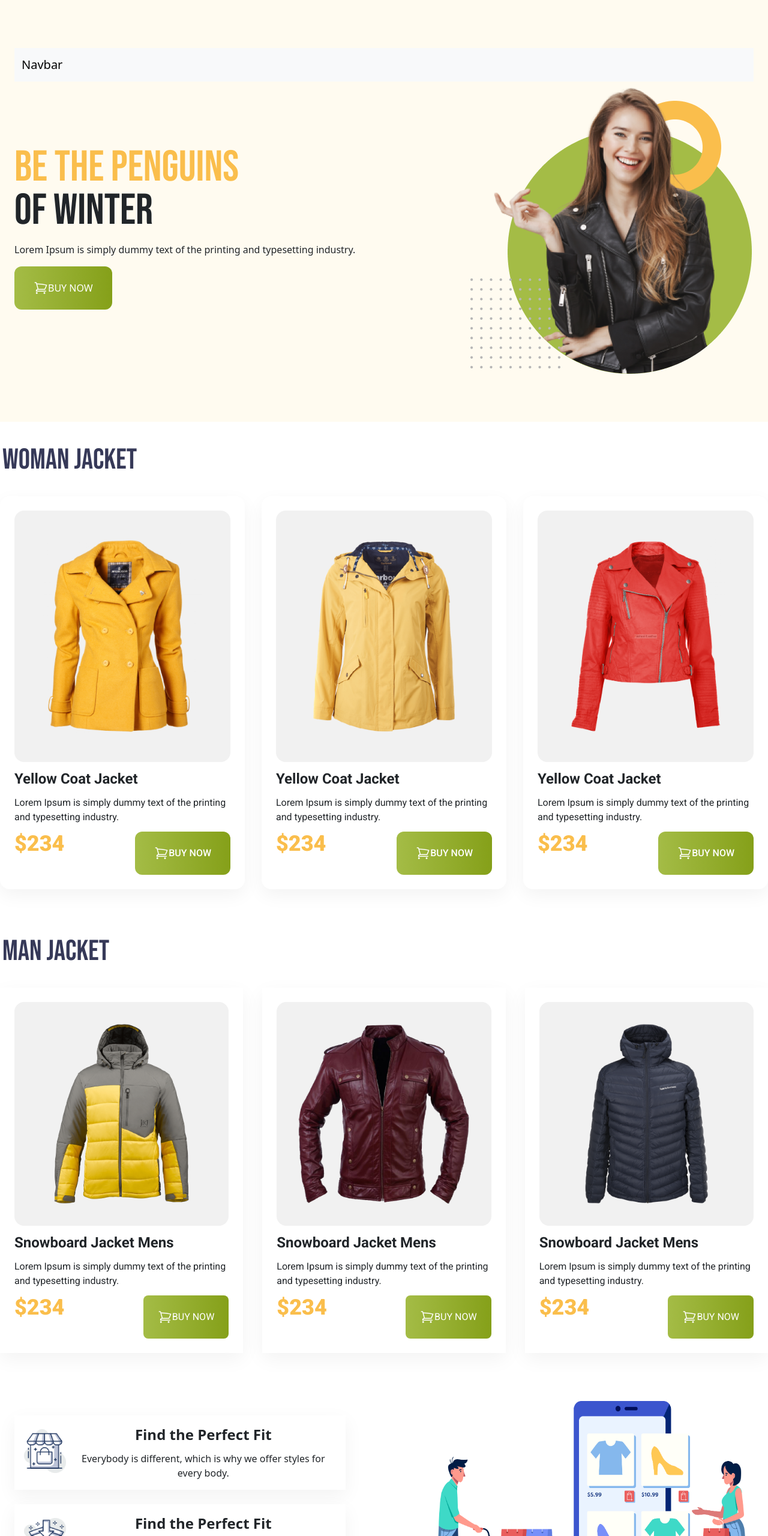
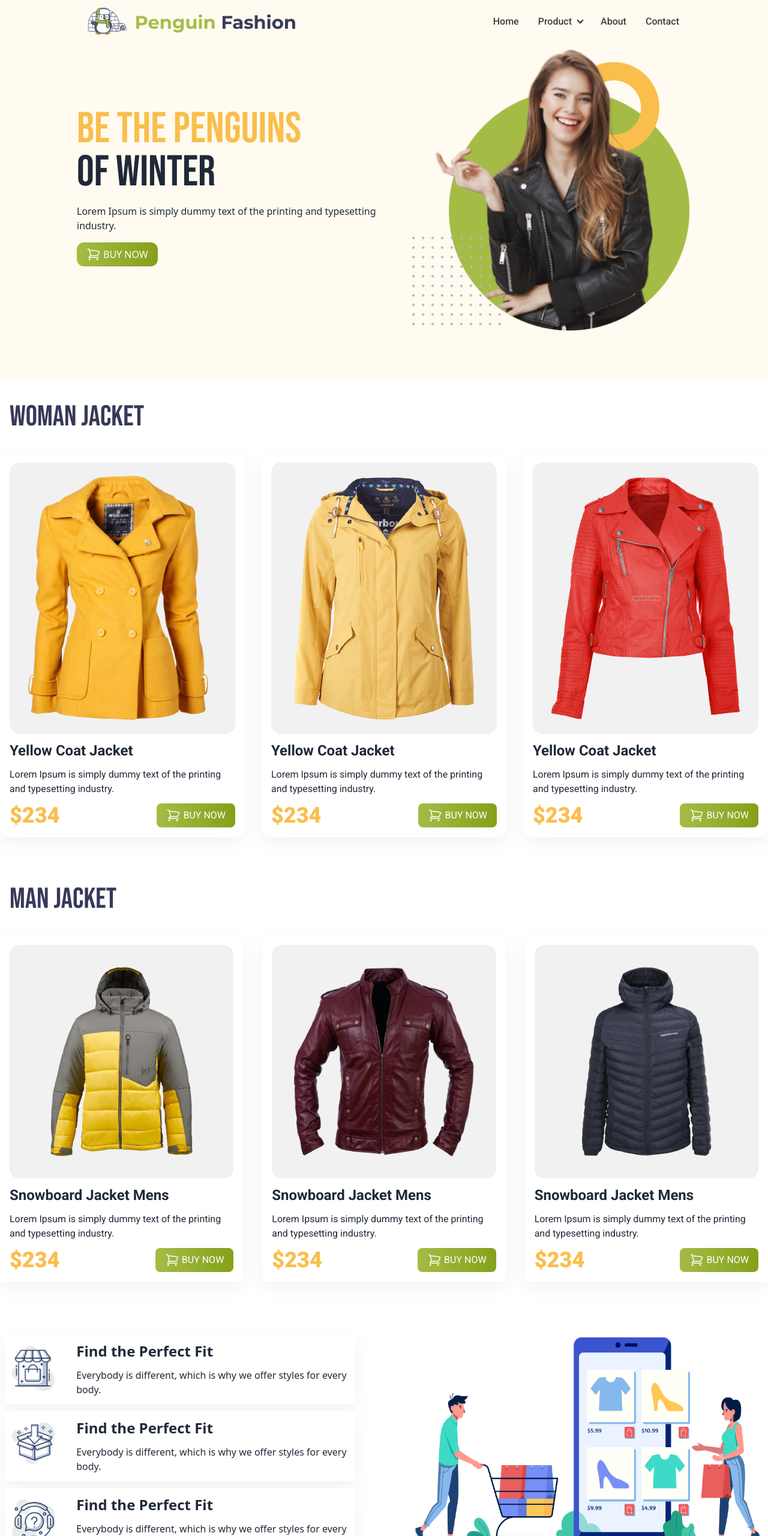
Before and after one commit to tahiamustofa/penguin-after-assignment2, a plain HTML site: page index.html in a window 1280 px wide. Shown: the top 2560 px of the page at 60% size. Drawn offline with nearby package versions, Linux system fonts and the light colour scheme.

Commit message:
updated commit

```diff
--- a/index.html
+++ b/index.html
@@ -5,8 +5,9 @@
     <meta name="viewport" content="width=device-width, initial-scale=1.0">
     <title>Document</title>
     <link rel="stylesheet" href="style.css">
-    <!-- css -->
-    <link rel="stylesheet" href="https://cdn.jsdelivr.net/npm/bootstrap@5.3.3/dist/css/bootstrap.min.css">
+    <!-- daisy -->
+    <link href="https://cdn.jsdelivr.net/npm/daisyui@4.7.3/dist/full.min.css" rel="stylesheet" type="text/css" />
+
 
     <!-- tailwind -->
     <script src="https://cdn.tailwindcss.com"></script>
@@ -33,52 +34,53 @@
 </style>
 </head>
 <body>
-    <header class="bg-[#FFFBF0] px-4 md:px-32 py-20">
+    <header class="bg-[#FFFBF0]  pb-20">
       <!-- nav -->
-      <nav class="navbar navbar-expand-lg bg-body-tertiary">
-        <div class="container-fluid">
-          <a class="navbar-brand" href="#">Navbar</a>
-          <button class="navbar-toggler" type="button" data-bs-toggle="collapse" data-bs-target="#navbarSupportedContent" aria-controls="navbarSupportedContent" aria-expanded="false" aria-label="Toggle navigation">
-            <span class="navbar-toggler-icon"></span>
-          </button>
-          <div class="collapse navbar-collapse" id="navbarSupportedContent">
-            <ul class="navbar-nav me-auto mb-2 mb-lg-0">
-              <li class="nav-item">
-                <a class="nav-link active" aria-current="page" href="#">Home</a>
-              </li>
-              <li class="nav-item">
-                <a class="nav-link" href="#">Link</a>
-              </li>
-              <li class="nav-item dropdown">
-                <a class="nav-link dropdown-toggle" href="#" role="button" data-bs-toggle="dropdown" aria-expanded="false">
-                  Dropdown
-                </a>
-                <ul class="dropdown-menu">
-                  <li><a class="dropdown-item" href="#">Action</a></li>
-                  <li><a class="dropdown-item" href="#">Another action</a></li>
-                  <li><hr class="dropdown-divider"></li>
-                  <li><a class="dropdown-item" href="#">Something else here</a></li>
+      <div class="navbar px-4 md:px-32 lg:px-32 roboto text-base">
+        <div class="navbar-start">
+          <div class="dropdown">
+            <div tabindex="0" role="button" class="btn btn-ghost lg:hidden">
+              <svg xmlns="http://www.w3.org/2000/svg" class="h-5 w-5" fill="none" viewBox="0 0 24 24" stroke="currentColor"><path stroke-linecap="round" stroke-linejoin="round" stroke-width="2" d="M4 6h16M4 12h8m-8 6h16" /></svg>
+            </div>
+            <ul tabindex="0" class="menu menu-sm dropdown-content mt-3 z-[1] p-2 shadow bg-[#FFFBF0] rounded-box text-[#3c3c3c] font-medium text-base w-52">
+              <li><a>Home</a></li>
+              <li>
+                <a>Product</a>
+                <ul class="p-2 bg-[#FFFBF0] rounded-box text-[#3c3c3c] font-medium text-base">
+                  <li><a>Sub 1</a></li>
+                  <li><a>Sub 2</a></li>
                 </ul>
               </li>
-              <li class="nav-item">
-                <a class="nav-link disabled" aria-disabled="true">Disabled</a>
-              </li>
+              <li><a>About</a></li>
+              <li><a href="">Contact</a></li>
             </ul>
-            <form class="d-flex" role="search">
-              <input class="form-control me-2" type="search" placeholder="Search" aria-label="Search">
-              <button class="btn btn-outline-success" type="submit">Search</button>
-            </form>
           </div>
+          <a class="btn btn-ghost text-xl w-full md:w-3/4 lg:w-3/4"><img src="icons/logo.png" alt=""></a>
         </div>
-      </nav>
+        <div class="navbar-end hidden lg:flex lg:text-right">
+          <ul class="menu menu-horizontal px-1 text-[#3c3c3c] font-medium text-base text-left">
+            <li><a>Home</a></li>
+            <li>
+              <details>
+                <summary>Product</summary>
+                <ul class="p-2 bg-[#FFFBF0] rounded-box text-[#3c3c3c] font-medium text-base">
+                  <li><a>Sub 1</a></li>
+                  <li><a>Sub 2</a></li>
+                </ul>
+              </details>
+            </li>
+            <li><a>About</a></li>
+            <li><a href="">Contact</a></li>
+          </ul>
+        </div>
 
-
+      </div>
       <!-- banner -->
-       <div class="flex flex-col md:flex-row justify-between items-center">
+       <div class="flex flex-col md:flex-row justify-between items-center px-4 md:px-32 lg:px-32">
          <div class="space-y-4">
             <h1 class="text-7xl uppercase bebas-neue-regular"> <span class="text-[#FABE4C]">Be the Penguins</span> <br> of Winter</h1>
             <p>Lorem Ipsum is simply dummy text of the printing and typesetting industry.</p>
-            <button class="flex uppercase px-8 py-4 bg-gradient-to-r from-[#a4bc46] to-[#85a019]  text-white rounded-xl font-medium">
+            <button class="flex gap-1 uppercase px-4 py-2 bg-gradient-to-r from-[#a4bc46] to-[#85a019]  text-white rounded-xl font-medium">
               <svg xmlns="http://www.w3.org/2000/svg" fill="none" viewBox="0 0 24 24" stroke-width="1.5" stroke="currentColor" class="w-6 h-6">
                 <path stroke-linecap="round" stroke-linejoin="round" d="M2.25 3h1.386c.51 0 .955.343 1.087.835l.383 1.437M7.5 14.25a3 3 0 0 0-3 3h15.75m-12.75-3h11.218c1.121-2.3 2.1-4.684 2.924-7.138a60.114 60.114 0 0 0-16.536-1.84M7.5 14.25 5.106 5.272M6 20.25a.75.75 0 1 1-1.5 0 .75.75 0 0 1 1.5 0Zm12.75 0a.75.75 0 1 1-1.5 0 .75.75 0 0 1 1.5 0Z" />
               </svg>
@@ -92,7 +94,7 @@
     </header>
     <main class="max-w-7xl mx-auto">
       <section class="py-10">
-        <h3 class="text-5xl text-[#363958] bebas-neue-regular uppercase px-1 md:px-3 mb-9">W0Man Jacket</h3>
+        <h3 class="text-5xl text-[#363958] bebas-neue-regular uppercase px-4 md:px-4 mb-9">W0Man Jacket</h3>
         <!-- jacket container -->
         <div class="grid grid-cols-1 md:grid-cols-2 lg:grid-cols-3 gap-7 roboto">
           <!-- j-1 -->
@@ -104,9 +106,9 @@
             <h4 class="text-2xl font-bold">Yellow Coat Jacket</h4>
             <p class="text-base">Lorem Ipsum is simply dummy text of the
               printing and typesetting industry.</p>
-              <div class="flex justify-between">
-                <h3 class="font-black text-4xl text-[#fabe4c]">$234</h3>
-                <button class="flex uppercase px-8 py-4 bg-gradient-to-r from-[#a4bc46] to-[#85a019]  text-white rounded-xl font-medium">
+              <div class="flex justify-between items-center">
+                <p class="text-[#fabe4c] text-4xl font-black roboto">$234</p>
+                <button class="flex gap-1 px-4 py-2  bg-gradient-to-r from-[#a4bc46] to-[#85a019] rounded-lg text-[#fff] roboto uppercase">
                   <svg xmlns="http://www.w3.org/2000/svg" fill="none" viewBox="0 0 24 24" stroke-width="1.5" stroke="currentColor" class="w-6 h-6">
                     <path stroke-linecap="round" stroke-linejoin="round" d="M2.25 3h1.386c.51 0 .955.343 1.087.835l.383 1.437M7.5 14.25a3 3 0 0 0-3 3h15.75m-12.75-3h11.218c1.121-2.3 2.1-4.684 2.924-7.138a60.114 60.114 0 0 0-16.536-1.84M7.5 14.25 5.106 5.272M6 20.25a.75.75 0 1 1-1.5 0 .75.75 0 0 1 1.5 0Zm12.75 0a.75.75 0 1 1-1.5 0 .75.75 0 0 1 1.5 0Z" />
                   </svg>
@@ -123,9 +125,9 @@
             <h4 class="text-2xl font-bold">Yellow Coat Jacket</h4>
             <p class="text-base">Lorem Ipsum is simply dummy text of the
               printing and typesetting industry.</p>
-              <div class="flex justify-between">
-                <h3 class="font-black text-4xl text-[#fabe4c]">$234</h3>
-                <button class="flex uppercase px-8 py-4 bg-gradient-to-r from-[#a4bc46] to-[#85a019]  text-white rounded-xl font-medium">
+              <div class="flex justify-between items-center">
+                <p class="text-[#fabe4c] text-4xl font-black roboto">$234</p>
+                <button class="flex gap-1 px-4 py-2  bg-gradient-to-r from-[#a4bc46] to-[#85a019] rounded-lg text-[#fff] roboto uppercase">
                   <svg xmlns="http://www.w3.org/2000/svg" fill="none" viewBox="0 0 24 24" stroke-width="1.5" stroke="currentColor" class="w-6 h-6">
                     <path stroke-linecap="round" stroke-linejoin="round" d="M2.25 3h1.386c.51 0 .955.343 1.087.835l.383 1.437M7.5 14.25a3 3 0 0 0-3 3h15.75m-12.75-3h11.218c1.121-2.3 2.1-4.684 2.924-7.138a60.114 60.114 0 0 0-16.536-1.84M7.5 14.25 5.106 5.272M6 20.25a.75.75 0 1 1-1.5 0 .75.75 0 0 1 1.5 0Zm12.75 0a.75.75 0 1 1-1.5 0 .75.75 0 0 1 1.5 0Z" />
                   </svg>
@@ -143,9 +145,9 @@
             <h4 class="text-2xl font-bold">Yellow Coat Jacket</h4>
             <p class="text-base">Lorem Ipsum is simply dummy text of the
               printing and typesetting industry.</p>
-              <div class="flex justify-between">
-                <h3 class="font-black text-4xl text-[#fabe4c]">$234</h3>
-                <button class="flex uppercase px-8 py-4 bg-gradient-to-r from-[#a4bc46] to-[#85a019]  text-white rounded-xl font-medium">
+              <div class="flex justify-between items-center">
+                <p class="text-[#fabe4c] text-4xl font-black roboto">$234</p>
+                <button class="flex gap-1 px-4 py-2  bg-gradient-to-r from-[#a4bc46] to-[#85a019] rounded-lg text-[#fff] roboto uppercase">
                   <svg xmlns="http://www.w3.org/2000/svg" fill="none" viewBox="0 0 24 24" stroke-width="1.5" stroke="currentColor" class="w-6 h-6">
                     <path stroke-linecap="round" stroke-linejoin="round" d="M2.25 3h1.386c.51 0 .955.343 1.087.835l.383 1.437M7.5 14.25a3 3 0 0 0-3 3h15.75m-12.75-3h11.218c1.121-2.3 2.1-4.684 2.924-7.138a60.114 60.114 0 0 0-16.536-1.84M7.5 14.25 5.106 5.272M6 20.25a.75.75 0 1 1-1.5 0 .75.75 0 0 1 1.5 0Zm12.75 0a.75.75 0 1 1-1.5 0 .75.75 0 0 1 1.5 0Z" />
                   </svg>
@@ -156,7 +158,7 @@
         </div>
       </section>
       <section class="py-10">
-        <h3 class="bebas-neue-regular text-5xl text-[#363958] uppercase mb-9 px-1 md:px-3">Man Jacket</h3>
+        <h3 class="bebas-neue-regular text-5xl text-[#363958] uppercase mb-9 px-4 md:px-4">Man Jacket</h3>
         <div class="grid grid-cols-1 md:grid-cols-2 lg:grid-cols-3 gap-8">
           <!-- jac-1 -->
           <div class="roboto space-y-3 shade-card p-4">
@@ -167,9 +169,9 @@
             <h3 class="text-2xl font-bold">Snowboard Jacket Mens</h3>
             <p class="text-base">Lorem Ipsum is simply dummy text of the
               printing and typesetting industry.</p>
-              <div class="flex justify-between">
+              <div class="flex justify-between items-center">
                 <p class="text-[#fabe4c] text-4xl font-black roboto">$234</p>
-                <button class="flex p-4  bg-gradient-to-r from-[#a4bc46] to-[#85a019] rounded-lg text-[#fff] roboto uppercase">
+                <button class="flex gap-1 px-4 py-2  bg-gradient-to-r from-[#a4bc46] to-[#85a019] rounded-lg text-[#fff] roboto uppercase">
                   <svg xmlns="http://www.w3.org/2000/svg" fill="none" viewBox="0 0 24 24" stroke-width="1.5" stroke="currentColor" class="w-6 h-6">
                     <path stroke-linecap="round" stroke-linejoin="round" d="M2.25 3h1.386c.51 0 .955.343 1.087.835l.383 1.437M7.5 14.25a3 3 0 0 0-3 3h15.75m-12.75-3h11.218c1.121-2.3 2.1-4.684 2.924-7.138a60.114 60.114 0 0 0-16.536-1.84M7.5 14.25 5.106 5.272M6 20.25a.75.75 0 1 1-1.5 0 .75.75 0 0 1 1.5 0Zm12.75 0a.75.75 0 1 1-1.5 0 .75.75 0 0 1 1.5 0Z" />
                   </svg>
@@ -186,9 +188,9 @@
             <h3 class="text-2xl font-bold">Snowboard Jacket Mens</h3>
             <p class="text-base">Lorem Ipsum is simply dummy text of the
               printing and typesetting industry.</p>
-              <div class="flex justify-between">
+              <div class="flex justify-between items-center">
                 <p class="text-[#fabe4c] text-4xl font-black roboto">$234</p>
-                <button class="flex p-4  bg-gradient-to-r from-[#a4bc46] to-[#85a019] rounded-lg text-[#fff] roboto uppercase">
+                <button class="flex gap-1 px-4 py-2  bg-gradient-to-r from-[#a4bc46] to-[#85a019] rounded-lg text-[#fff] roboto uppercase">
                   <svg xmlns="http://www.w3.org/2000/svg" fill="none" viewBox="0 0 24 24" stroke-width="1.5" stroke="currentColor" class="w-6 h-6">
                     <path stroke-linecap="round" stroke-linejoin="round" d="M2.25 3h1.386c.51 0 .955.343 1.087.835l.383 1.437M7.5 14.25a3 3 0 0 0-3 3h15.75m-12.75-3h11.218c1.121-2.3 2.1-4.684 2.924-7.138a60.114 60.114 0 0 0-16.536-1.84M7.5 14.25 5.106 5.272M6 20.25a.75.75 0 1 1-1.5 0 .75.75 0 0 1 1.5 0Zm12.75 0a.75.75 0 1 1-1.5 0 .75.75 0 0 1 1.5 0Z" />
                   </svg>
@@ -206,9 +208,9 @@
             <h3 class="text-2xl font-bold">Snowboard Jacket Mens</h3>
             <p class="text-base">Lorem Ipsum is simply dummy text of the
               printing and typesetting industry.</p>
-              <div class="flex justify-between">
+              <div class="flex justify-between items-center">
                 <p class="text-[#fabe4c] text-4xl font-black roboto">$234</p>
-                <button class="flex p-4  bg-gradient-to-r from-[#a4bc46] to-[#85a019] rounded-lg text-[#fff] roboto uppercase">
+                <button class="flex gap-1 px-4 py-2  bg-gradient-to-r from-[#a4bc46] to-[#85a019] rounded-lg text-[#fff] roboto uppercase">
                   <svg xmlns="http://www.w3.org/2000/svg" fill="none" viewBox="0 0 24 24" stroke-width="1.5" stroke="currentColor" class="w-6 h-6">
                     <path stroke-linecap="round" stroke-linejoin="round" d="M2.25 3h1.386c.51 0 .955.343 1.087.835l.383 1.437M7.5 14.25a3 3 0 0 0-3 3h15.75m-12.75-3h11.218c1.121-2.3 2.1-4.684 2.924-7.138a60.114 60.114 0 0 0-16.536-1.84M7.5 14.25 5.106 5.272M6 20.25a.75.75 0 1 1-1.5 0 .75.75 0 0 1 1.5 0Zm12.75 0a.75.75 0 1 1-1.5 0 .75.75 0 0 1 1.5 0Z" />
                   </svg>
@@ -220,7 +222,7 @@
       </section>
 
       <section class="py-10 ">
-        <div class="flex flex-col-reverse md:flex-row gap-20">
+        <div class="flex items-center flex-col-reverse md:flex-row gap-20">
           <div class="space-y-3 md:w-1/2">
             <div class="flex flex-col md:flex-row items-center gap-2 md:gap-2 lg:gap-9 shade-card bg-[#fff] p-3 md:p-1 lg:p-3 m-4 md:m-2">
               <div class="logowidth">
```
